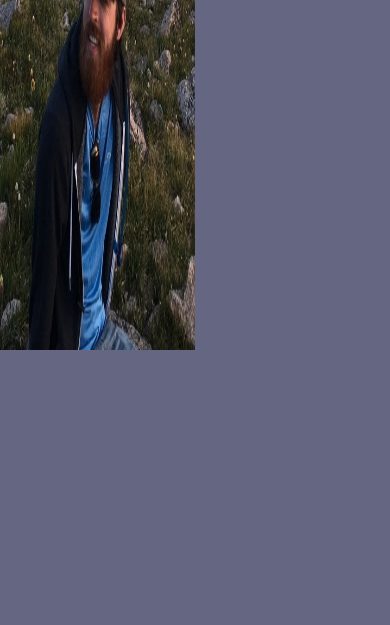
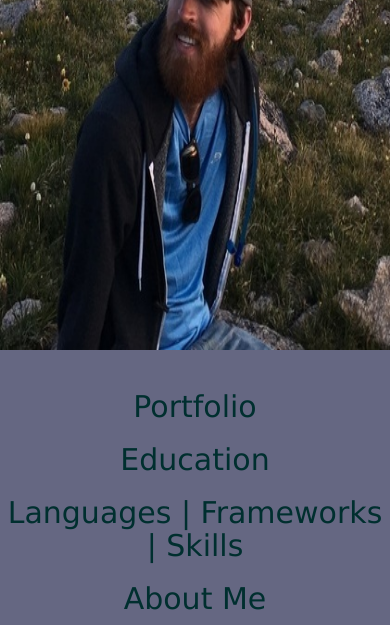
Before and after one commit to Jmedders/mysite, a website: page public/index.html in a window 390 px wide. Shown: the part 494-1119 px from the top of the page. Before the commit the page ends 867 px from the top, so only its background shows below. Drawn offline with nearby package versions, Linux system fonts and the light colour scheme; a web font is replaced by a local one.

Commit message:
added responsive media queries

```diff
--- a/public/index.html
+++ b/public/index.html
@@ -1,8 +1,8 @@
 <!DOCTYPE html>
 <html lang="en" ng-app="mysiteApp">
 <head>
-  <meta charset="UTF-8">
   <title>Document</title>
+  <meta name="viewport" content="width=device-width, initial-scale=1.0">
   <link rel="stylesheet" href="https://maxcdn.bootstrapcdn.com/bootstrap/3.3.6/css/bootstrap.min.css" integrity="sha384-1q8mTJOASx8j1Au+a5WDVnPi2lkFfwwEAa8hDDdjZlpLegxhjVME1fgjWPGmkzs7" crossorigin="anonymous">
   <link rel="stylesheet" href="stylesheets/style.css">
   <link rel="stylesheet" type="text/css" href="https://fonts.googleapis.com/css?family=Balthazar">
--- a/public/stylesheets/sass/base/_all.scss
+++ b/public/stylesheets/sass/base/_all.scss
@@ -1 +1,2 @@
-@import 'typography'
+@import 'typography';
+@import 'mediaQs'
--- /dev/null
+++ b/public/stylesheets/sass/base/_mediaQs.scss
@@ -0,0 +1,25 @@
+@media(max-width: 800px){
+  body{
+    overflow: auto;
+  }
+}
+
+@media(max-width: 800px){
+  #right{
+    padding: 0 1vw 0 1vw;
+    margin-top: 0vh;
+    display: block;
+    clear: both;
+    float: none;
+    width: 100vw;
+  }
+}
+@media(max-width: 800px){
+  #left{
+    background-size: 100vw 100vh;
+    display: block;
+    clear: both;
+    float: none;
+    width: 100vw;
+  }
+}
--- a/public/stylesheets/sass/base/_typography.scss
+++ b/public/stylesheets/sass/base/_typography.scss
@@ -42,7 +42,7 @@ a {
   }
 }
 #right{
-  margin-top: 20vh;
+  margin-top: 12vh;
   display: flex;
   overflow-y: auto !important;
   /*justify-content: center;*/
@@ -64,7 +64,7 @@ a {
 }
 .fontColorClass {
   color: $darkpurple;
-  padding-right: 4px;
+  padding-left: 4px;
   text-align: justify;
 }
 #educationInfo{
@@ -77,7 +77,10 @@ a {
     span {
       display: none;
     }
-    &:before {content: "Я говорю немного по-русски!"}
+    &:before {
+      content: "Я говорю немного по-русски!";
+      color: #EFECCA;
+    }
   }
 }
 #portfolioInfo{
```
Also changed, not shown: public/stylesheets/style.css, 1 other file.
